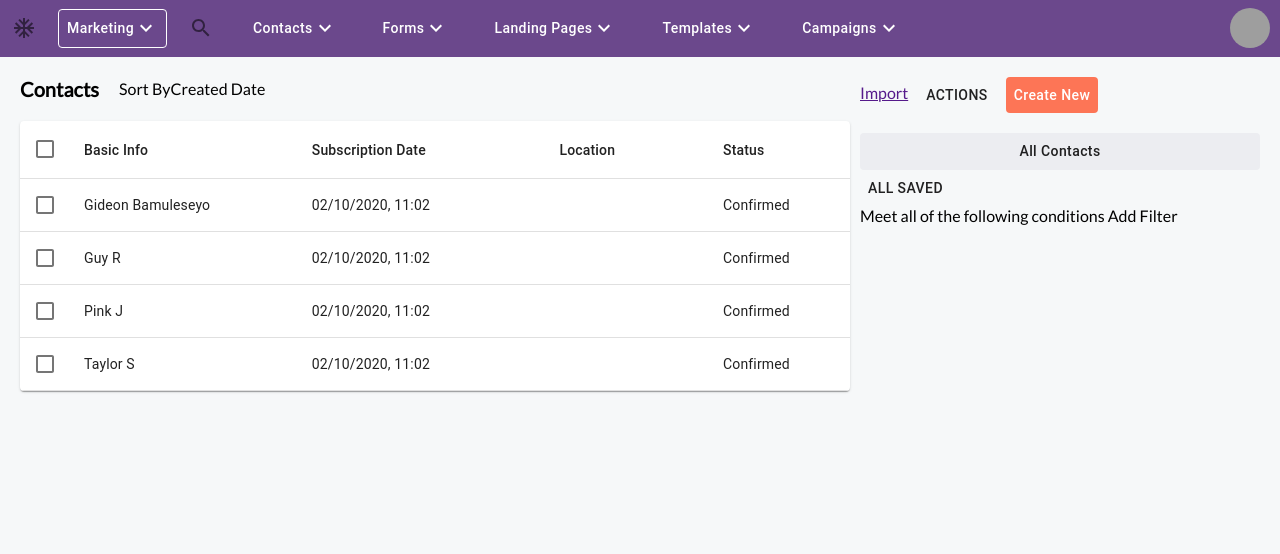
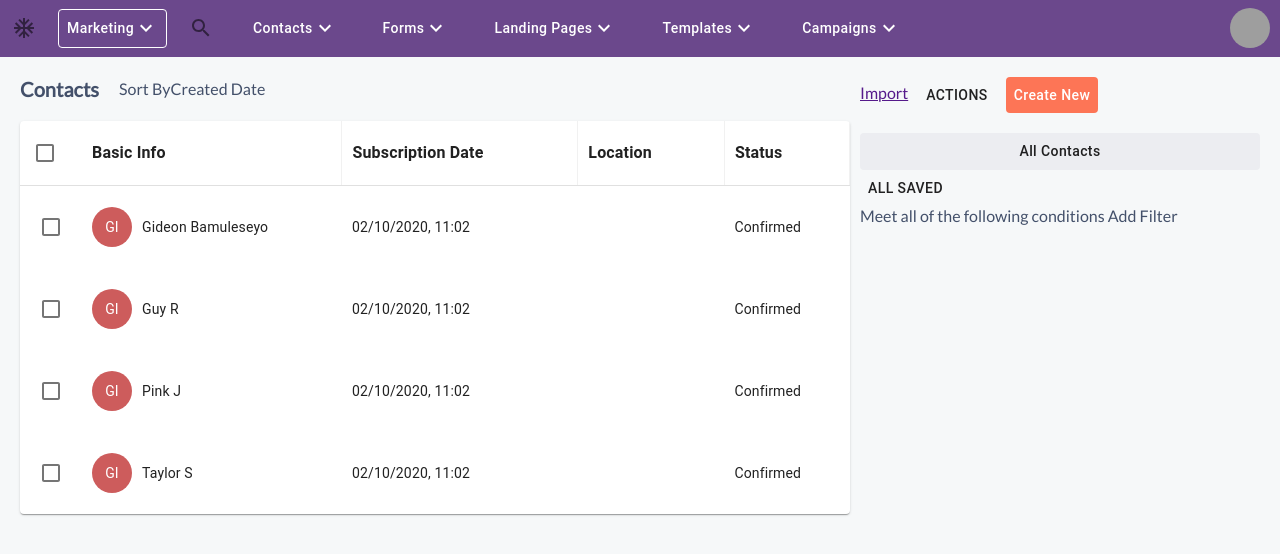
Before and after one commit to lytes20/engage-web, a React (Create React App) app: page / in a window 1280 px wide. Shown: the top 554 px of the page. Built offline with nearby package versions, Linux system fonts and the light colour scheme; grey boxes are pictures that could not be loaded; the HTML template or start-up script is replaced by a standard one.

Commit message:
Start style contacts table

```diff
--- /dev/null
+++ b/src/assets/styles/contactstable.scss
@@ -0,0 +1,16 @@
+.table-contact-name-container {
+  display: flex;
+  align-items: center;
+
+  .table-avatar-container {
+    width: 40px;
+    height: 40px;
+    border-radius: 50%;
+    background-color: indianred;
+    color: white;
+    display: grid;
+    justify-content: center;
+    align-items: center;
+    margin-right: 10px;
+  }
+}
--- a/src/components/ContactsTable.jsx
+++ b/src/components/ContactsTable.jsx
@@ -10,15 +10,26 @@ import Paper from "@material-ui/core/Paper";
 import Checkbox from "@material-ui/core/Checkbox";
 import { withStyles } from "@material-ui/core/styles";
 
+import "../assets/styles/contactstable.scss";
 import CustomTableHead from "./CustomTableHead";
 
 import { contacts } from "../data";
 
 export const CustomTableRow = withStyles({
   root: {
-    cursor: "pointer"
+    cursor: "pointer",
+    padding: "20px 10px"
   }
 })(TableRow);
+
+export const CustomTableCell = withStyles({
+  root: {
+    cursor: "pointer",
+    padding: "20px 10px",
+    border: "none"
+  }
+})(TableCell);
+
 function ContactsTable(props) {
   const [selected, setSelected] = React.useState([]);
   const [order, setOrder] = React.useState("asc");
@@ -77,24 +88,37 @@ function ContactsTable(props) {
                 aria-checked={isItemSelected}
                 selected={isItemSelected}
               >
-                <TableCell padding="checkbox">
+                <CustomTableCell padding="checkbox">
                   <Checkbox
                     onClick={event => handleClick(event, contact.name)}
                     checked={isItemSelected}
                   />
-                </TableCell>
-                <TableCell onClick={() => handleOpenContactDetails(contact)}>
-                  {contact.name}
-                </TableCell>
-                <TableCell onClick={() => handleOpenContactDetails(contact)}>
+                </CustomTableCell>
+                <CustomTableCell
+                  onClick={() => handleOpenContactDetails(contact)}
+                >
+                  <div className="table-contact-name-container">
+                    <div className="table-avatar-container">
+                      <span>GI</span>
+                    </div>
+                    {contact.name}
+                  </div>
+                </CustomTableCell>
+                <CustomTableCell
+                  onClick={() => handleOpenContactDetails(contact)}
+                >
                   {contact.date}
-                </TableCell>
-                <TableCell onClick={() => handleOpenContactDetails(contact)}>
+                </CustomTableCell>
+                <CustomTableCell
+                  onClick={() => handleOpenContactDetails(contact)}
+                >
                   {contact.location}
-                </TableCell>
-                <TableCell onClick={() => handleOpenContactDetails(contact)}>
+                </CustomTableCell>
+                <CustomTableCell
+                  onClick={() => handleOpenContactDetails(contact)}
+                >
                   {contact.status}
-                </TableCell>
+                </CustomTableCell>
               </CustomTableRow>
             );
           })}
--- a/src/components/CustomTableHead.jsx
+++ b/src/components/CustomTableHead.jsx
@@ -20,7 +20,7 @@ function CustomTableHead(props) {
 
   return (
     <TableHead>
-      <TableRow>
+      <TableRow style={{ borderBottom: "1px solid gray" }}>
         <TableCell padding="checkbox">
           <Checkbox
             indeterminate={numSelected > 0 && numSelected < rowCount}
@@ -34,11 +34,12 @@ function CustomTableHead(props) {
             key={headCell.id}
             align="left"
             sortDirection={orderBy === headCell.id ? order : false}
+            style={{ fontSize: '16px', fontWeight:'600', borderRight: "1px solid #f1f1f1", padding: "20px 10px" }}
           >
             <TableSortLabel
               active={orderBy === headCell.id}
               direction={orderBy === headCell.id ? order : "asc"}
-              onClick={createSortHandler(headCell.id)}
+              // onClick={createSortHandler(headCell.id)}
             >
               {headCell.label}
             </TableSortLabel>
--- a/src/index.css
+++ b/src/index.css
@@ -4,6 +4,7 @@
   box-sizing: border-box;
 }
 body {
+  color: #43506a;
   background-color: #f6f8f9;
   font-family: "Lato", sans-serif;
 }
```
